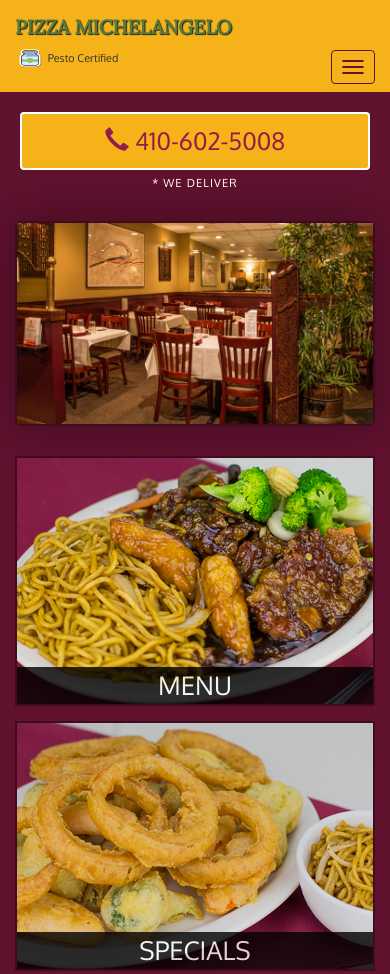
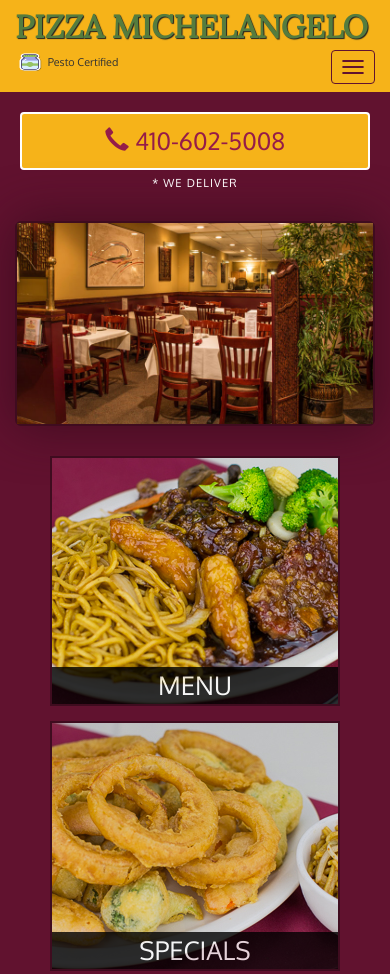
Before and after one commit to l-Aleksey-Nikolaev-l/coursera-test, a plain HTML site: page site/index.html in a window 390 px wide. Shown: the top 974 px of the page. Drawn offline with Linux system fonts and the light colour scheme.

Commit message:
ver 0.0.23 - Restaurant Web Page (extra small)

```diff
--- a/site/css/style.css
+++ b/site/css/style.css
@@ -46,7 +46,7 @@ body {
 
 .navbar-brand h1 {
     font-family: 'Lora', serif;
-    color: #557C3E;
+    color: rgb(85, 124, 62);
     font-size: 1.8em;
     text-transform: uppercase;
     font-weight: bold;
@@ -244,4 +244,21 @@ body {
         margin-top: 30px;
         padding: 0;
     }
+
+    #menu-tile, #specials-tile {
+        width: 360px;
+        margin: 0 auto 15px;
+    }
 }
+
+/* Super Extra Small Devices Only (for example, iPhone 4) */
+@media (max-width: 478px) {
+    .navbar-brand h1 {
+        padding-top: 5px;
+        font-size: 8.15vw;
+    }
+    #menu-tile, #specials-tile {
+        width: 290px;
+        margin: 0 auto 15px;
+    }
+}
```
Also changed, not shown: site/index.html (+1 -1 lines).
